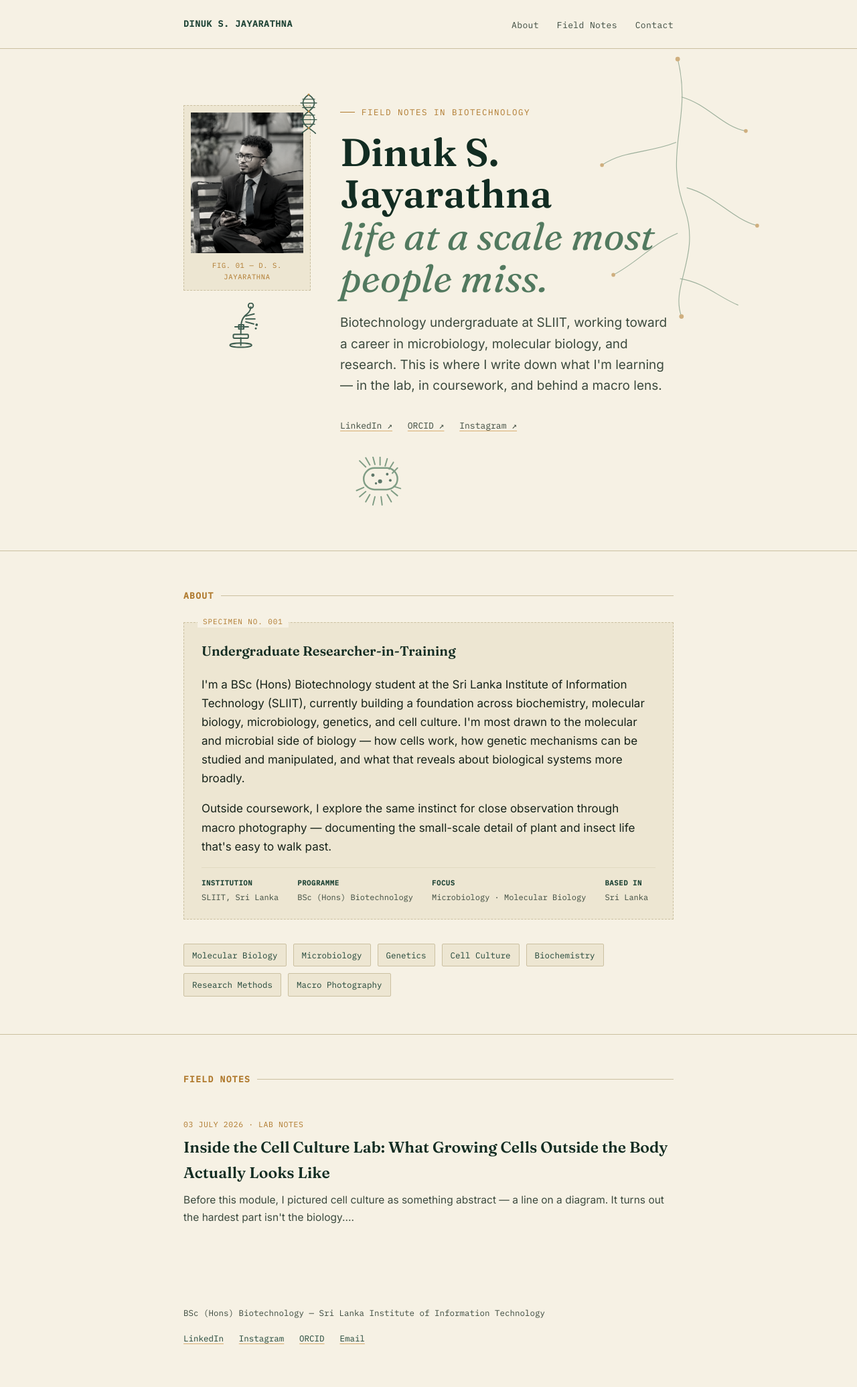
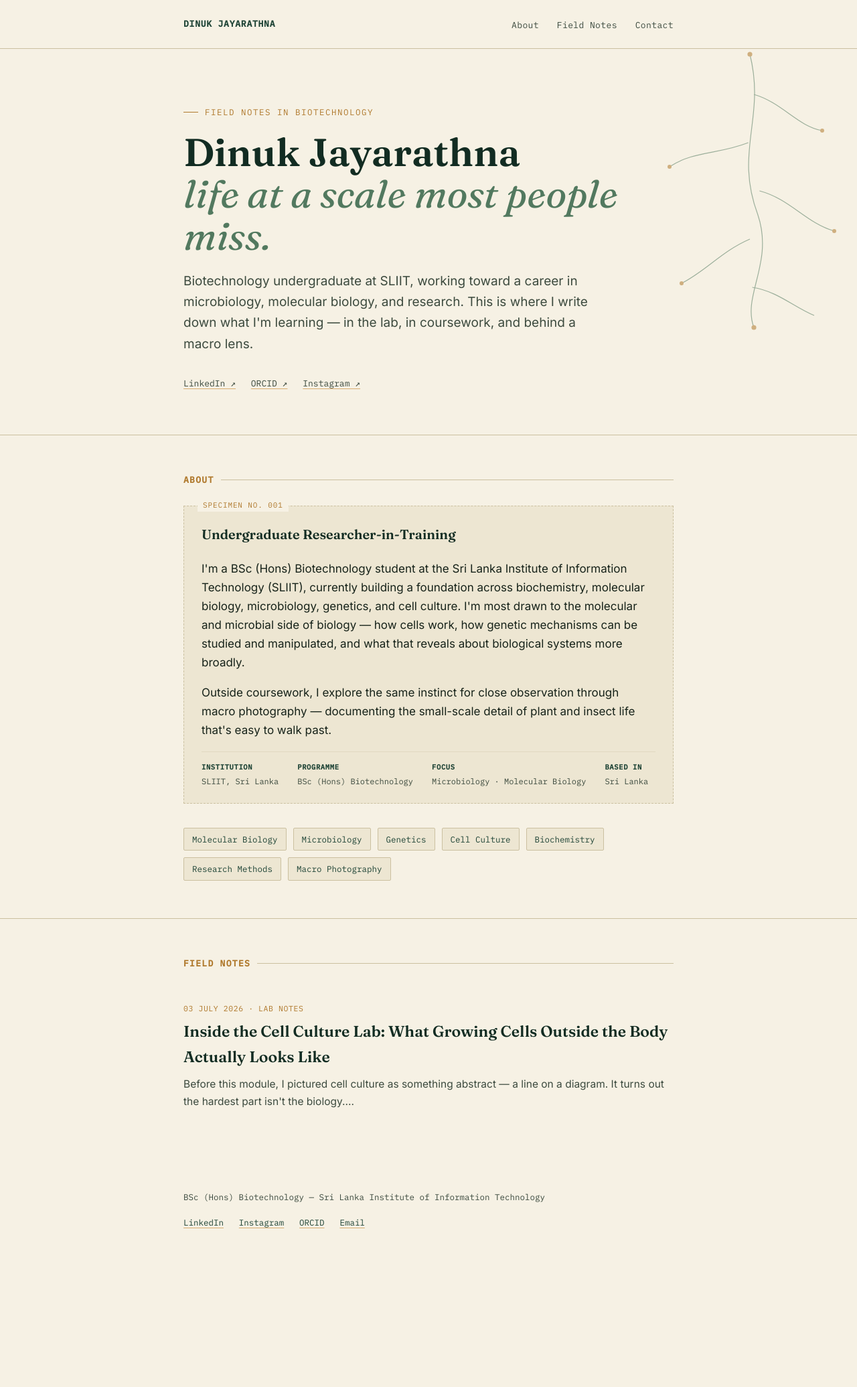
Before and after one commit to DinukSJayarathna/field-notes, a Jekyll site: the page built from index.html, in a window 1280 px wide. Shown: the whole page at 67% size. Built offline with Jekyll 4.4.1, drawn with Linux system fonts in a browser that asks for light colours; after the commit the page ends 1898 px from its top, so only the background shows below that.

Commit message:
Add files via upload

```diff
--- a/_config.yml
+++ b/_config.yml
@@ -1,6 +1,6 @@
-title: Dinuk S. Jayarathna
+title: Dinuk Jayarathna
 description: "Biotechnology Undergraduate — SLIIT. Notes on microbiology, molecular biology, and life at a scale most people miss."
-author: Dinuk S. Jayarathna
+author: Dinuk Jayarathna
 email: your.email@example.com
 
 markdown: kramdown
--- a/_layouts/default.html
+++ b/_layouts/default.html
@@ -14,7 +14,7 @@
 
 <header class="site-header">
   <div class="wrap">
-    <a class="mark" href="{{ '/' | relative_url }}">Dinuk S. Jayarathna</a>
+    <a class="mark" href="{{ '/' | relative_url }}">Dinuk Jayarathna</a>
     <nav>
       <a href="{{ '/' | relative_url }}#about">About</a>
       <a href="{{ '/' | relative_url }}#notes">Field Notes</a>
--- a/assets/css/style.css
+++ b/assets/css/style.css
@@ -101,90 +101,16 @@ a:focus-visible, button:focus-visible {
 
 .hero-veins {
   position: absolute;
-  top: -30px;
-  right: -60px;
-  width: 520px;
-  height: 520px;
+  top: -40px;
+  right: -80px;
+  width: 480px;
+  height: 480px;
   opacity: 0.55;
   z-index: 0;
   pointer-events: none;
 }
 
-.hero-grid {
-  position: relative;
-  z-index: 1;
-  display: grid;
-  grid-template-columns: 190px 1fr;
-  gap: 44px;
-  align-items: start;
-}
-
-.hero-photo-col {
-  position: relative;
-}
-
-.specimen-photo {
-  margin: 0;
-  border: 1px dashed var(--line);
-  background: var(--paper-dim);
-  padding: 10px;
-}
-
-.specimen-photo img {
-  display: block;
-  width: 100%;
-  height: 210px;
-  object-fit: cover;
-  object-position: top center;
-  filter: grayscale(90%) sepia(10%) contrast(1.05) brightness(1.02);
-}
-
-.specimen-photo figcaption {
-  font-family: var(--font-mono);
-  font-size: 10.5px;
-  letter-spacing: 0.06em;
-  text-transform: uppercase;
-  color: var(--amber);
-  text-align: center;
-  margin-top: 10px;
-}
-
-.icon-accent {
-  display: block;
-  opacity: 0.85;
-}
-
-.icon-dna {
-  width: 34px;
-  height: auto;
-  position: absolute;
-  top: -18px;
-  right: -14px;
-}
-
-.icon-microscope {
-  width: 56px;
-  height: auto;
-  margin: 18px auto 0;
-}
-
-.icon-bacteria {
-  width: 130px;
-  height: auto;
-  margin-top: 34px;
-  opacity: 0.7;
-}
-
-@media (max-width: 640px) {
-  .hero-grid {
-    grid-template-columns: 1fr;
-  }
-  .hero-photo-col {
-    width: 160px;
-    margin: 0 auto 8px;
-  }
-  .icon-bacteria { display: none; }
-}
+.hero .wrap { position: relative; z-index: 1; }
 
 .eyebrow {
   font-family: var(--font-mono);
--- a/index.html
+++ b/index.html
@@ -4,93 +4,30 @@ title: Home
 ---
 
 <section class="hero">
-  <svg class="hero-veins" viewBox="0 0 460 460" xmlns="http://www.w3.org/2000/svg" aria-hidden="true">
-    <!-- leaf / branch vein motif -->
+  <svg class="hero-veins" viewBox="0 0 400 400" xmlns="http://www.w3.org/2000/svg" aria-hidden="true">
     <g fill="none" stroke="#52795F" stroke-width="1">
-      <path d="M170 40 C 190 120, 150 160, 180 240 C 200 300, 160 340, 175 380"/>
-      <path d="M175 90 C 210 100, 230 130, 260 135"/>
-      <path d="M168 150 C 130 165, 100 160, 70 180"/>
-      <path d="M182 210 C 220 220, 240 250, 275 260"/>
-      <path d="M170 270 C 135 285, 115 310, 85 325"/>
-      <path d="M173 330 C 205 335, 225 355, 250 365"/>
-      <circle cx="170" cy="40" r="3" fill="#B07A2E" stroke="none"/>
-      <circle cx="260" cy="135" r="2.5" fill="#B07A2E" stroke="none"/>
-      <circle cx="70" cy="180" r="2.5" fill="#B07A2E" stroke="none"/>
-      <circle cx="275" cy="260" r="2.5" fill="#B07A2E" stroke="none"/>
-      <circle cx="85" cy="325" r="2.5" fill="#B07A2E" stroke="none"/>
-      <circle cx="175" cy="380" r="3" fill="#B07A2E" stroke="none"/>
+      <path d="M200 40 C 220 120, 180 160, 210 240 C 230 300, 190 340, 205 380"/>
+      <path d="M205 90 C 240 100, 260 130, 290 135"/>
+      <path d="M198 150 C 160 165, 130 160, 100 180"/>
+      <path d="M212 210 C 250 220, 270 250, 305 260"/>
+      <path d="M200 270 C 165 285, 145 310, 115 325"/>
+      <path d="M203 330 C 235 335, 255 355, 280 365"/>
+      <circle cx="200" cy="40" r="3" fill="#B07A2E" stroke="none"/>
+      <circle cx="290" cy="135" r="2.5" fill="#B07A2E" stroke="none"/>
+      <circle cx="100" cy="180" r="2.5" fill="#B07A2E" stroke="none"/>
+      <circle cx="305" cy="260" r="2.5" fill="#B07A2E" stroke="none"/>
+      <circle cx="115" cy="325" r="2.5" fill="#B07A2E" stroke="none"/>
+      <circle cx="205" cy="380" r="3" fill="#B07A2E" stroke="none"/>
     </g>
   </svg>
-
-  <div class="wrap hero-grid">
-    <div class="hero-photo-col">
-      <figure class="specimen-photo">
-        <img src="{{ '/assets/img/profile.jpg' | relative_url }}" alt="Portrait of Dinuk S. Jayarathna">
-        <figcaption>Fig. 01 — D. S. Jayarathna</figcaption>
-      </figure>
-
-      <svg class="icon-accent icon-dna" viewBox="0 0 60 110" xmlns="http://www.w3.org/2000/svg" aria-hidden="true">
-        <g fill="none" stroke="#1F4436" stroke-width="3.2" stroke-linecap="round">
-          <path d="M30 4 C 50 18, 50 34, 30 48 C 10 62, 10 78, 30 92 C 40 99, 45 103, 48 106"/>
-          <path d="M30 4 C 10 18, 10 34, 30 48 C 50 62, 50 78, 30 92 C 20 99, 15 103, 12 106"/>
-        </g>
-        <g stroke="#1F4436" stroke-width="2.4" stroke-linecap="round">
-          <line x1="14" y1="16" x2="46" y2="16"/>
-          <line x1="9" y1="26" x2="51" y2="26"/>
-          <line x1="14" y1="38" x2="46" y2="38"/>
-          <line x1="14" y1="58" x2="46" y2="58"/>
-          <line x1="9" y1="70" x2="51" y2="70"/>
-          <line x1="14" y1="82" x2="46" y2="82"/>
-        </g>
-        <g fill="#B07A2E" stroke="none">
-          <circle cx="30" cy="4" r="2.6"/>
-          <circle cx="30" cy="48" r="2.6"/>
-          <circle cx="30" cy="92" r="2.6"/>
-        </g>
-      </svg>
-
-      <svg class="icon-accent icon-microscope" viewBox="0 0 90 110" xmlns="http://www.w3.org/2000/svg" aria-hidden="true">
-        <g fill="none" stroke="#1F4436" stroke-width="3.2" stroke-linecap="round" stroke-linejoin="round">
-          <ellipse cx="30" cy="102" rx="26" ry="5"/>
-          <line x1="30" y1="102" x2="30" y2="84"/>
-          <rect x="12" y="76" width="36" height="9" rx="2.5"/>
-          <path d="M30 76 C 30 52, 30 38, 44 28 C 50 23, 54 18, 54 10"/>
-          <circle cx="54" cy="7" r="6"/>
-          <path d="M42 32 L 62 27 M 42 39 L 64 39 M 42 46 L 61 51"/>
-          <line x1="16" y1="58" x2="48" y2="58"/>
-          <rect x="25" y="53" width="12" height="10"/>
-        </g>
-        <g fill="#1F4436" stroke="none">
-          <circle cx="68" cy="53" r="3"/>
-          <circle cx="66" cy="62" r="2.4"/>
-        </g>
-      </svg>
-    </div>
-
-    <div class="hero-content">
+  <div class="wrap">
     <p class="eyebrow">Field Notes in Biotechnology</p>
-      <h1>Dinuk S. Jayarathna<br><em>life at a scale most people miss.</em></h1>
+    <h1>Dinuk Jayarathna<br><em>life at a scale most people miss.</em></h1>
     <p class="lede">Biotechnology undergraduate at SLIIT, working toward a career in microbiology, molecular biology, and research. This is where I write down what I'm learning — in the lab, in coursework, and behind a macro lens.</p>
     <div class="links">
       <a href="https://linkedin.com/in/YOUR-LINKEDIN">LinkedIn ↗</a>
       <a href="https://orcid.org/YOUR-ORCID-ID">ORCID ↗</a>
       <a href="https://instagram.com/dinuk_s_jayarathna">Instagram ↗</a>
-      </div>
-
-      <svg class="icon-accent icon-bacteria" viewBox="0 0 170 100" xmlns="http://www.w3.org/2000/svg" aria-hidden="true">
-        <g fill="none" stroke="#4F7A5E" stroke-width="2.6" stroke-linecap="round">
-          <path d="M50 20 L 38 8 M 58 16 L 50 2 M 68 15 L 64 0 M 78 16 L 78 1 M 88 18 L 92 4 M 96 24 L 104 11 M 102 32 L 112 22"/>
-          <path d="M46 60 L 32 66 M 50 68 L 38 78 M 58 74 L 50 88 M 68 78 L 64 94 M 80 78 L 82 94 M 92 74 L 100 88 M 100 66 L 112 76 M 105 58 L 118 62"/>
-          <rect x="46" y="22" width="66" height="42" rx="21" stroke-width="3.2"/>
-        </g>
-        <g fill="#1F4436" stroke="none">
-          <circle cx="64" cy="36" r="3.2"/>
-          <circle cx="78" cy="48" r="4"/>
-          <circle cx="92" cy="34" r="2.6"/>
-          <circle cx="70" cy="52" r="2.2"/>
-          <circle cx="98" cy="46" r="2.6"/>
-        </g>
-      </svg>
     </div>
   </div>
 </section>
```
Lines whose indentation alone changed are shown as unchanged.
